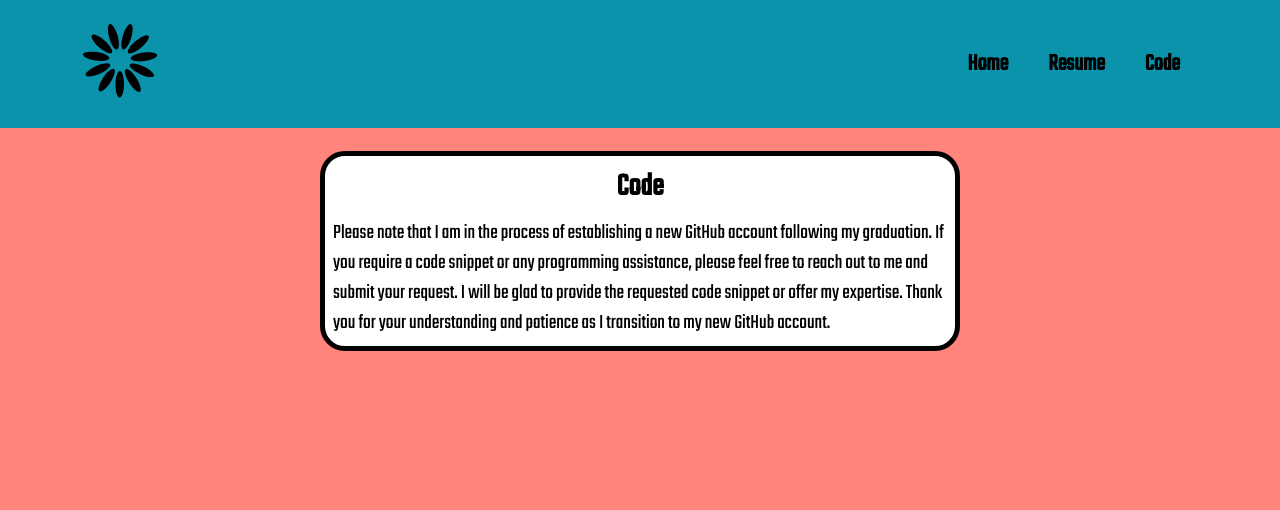
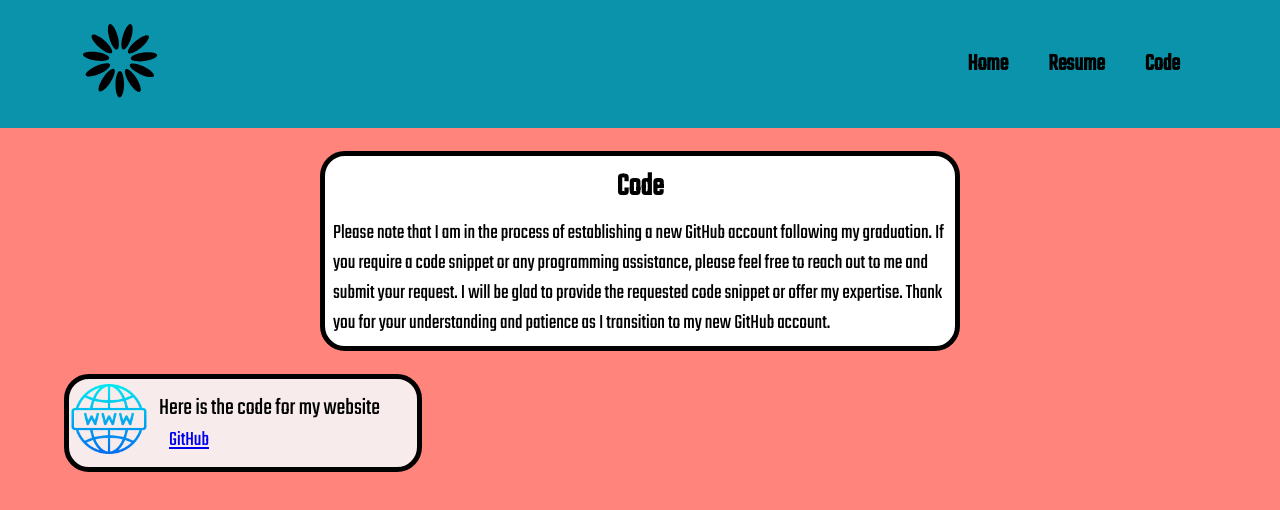
Before and after one commit to marinarosenwald/personalWebsite, a React (Create React App) app: page /code in a window 1280 px wide. Shown: the top 510 px of the page. Built offline with nearby package versions, Linux system fonts and the light colour scheme.

Commit message:
added website code

```diff
--- a/src/pages/Code.js
+++ b/src/pages/Code.js
@@ -1,5 +1,6 @@
 import React from 'react';
 import "./CodeStyle.css";
+import web from "../photos/website-icon.png";
 
 function Box({ children, ...props }) {
     return <div {...props}>{children}</div>
@@ -16,6 +17,20 @@ function Code() {
             <p> Please note that I am in the process of establishing a new GitHub account following my graduation. If you require a code snippet or any programming assistance, please feel free to reach out to me and submit your request. I will be glad to provide the requested code snippet or offer my expertise. Thank you for your understanding and patience as I transition to my new GitHub account.</p>
             </Box>
         </div>
+        <br></br>
+
+        <Box class="boxi">
+            <div className='input'>
+            <a href='https://github.com/marinarosenwald/personalWebsite'>
+                <img src={ web } class="icon"></img>
+            </a>
+            <div id="insideText">
+            <p>Here is the code for my website</p>
+            <a href='https://github.com/marinarosenwald/personalWebsite'>GitHub</a>
+            </div>
+            </div>
+        </Box>
+
         </>
     )
 }
--- a/src/pages/CodeStyle.css
+++ b/src/pages/CodeStyle.css
@@ -26,3 +26,31 @@
     position: relative;
     font-size: 1.3rem;
 }
+
+.boxi {
+    display: block;
+    margin-left: 5%;
+    background-color: rgb(247, 235, 235);
+    border-radius: 25px;
+    width: 28%;
+    color: #000;
+    border: 5px solid black;
+}
+
+.input {
+    display: flex;
+    align-items: center;
+  }
+
+.icon {
+    width: 80px;
+}
+
+#insideText a{
+    margin-left: 20px;
+    font-size: 1.3rem;
+}
+#insideText p {
+    margin-left: 10px;
+    font-size: 1.5rem;
+}
```
Also changed, not shown: src/photos/website-icon.png (added).
